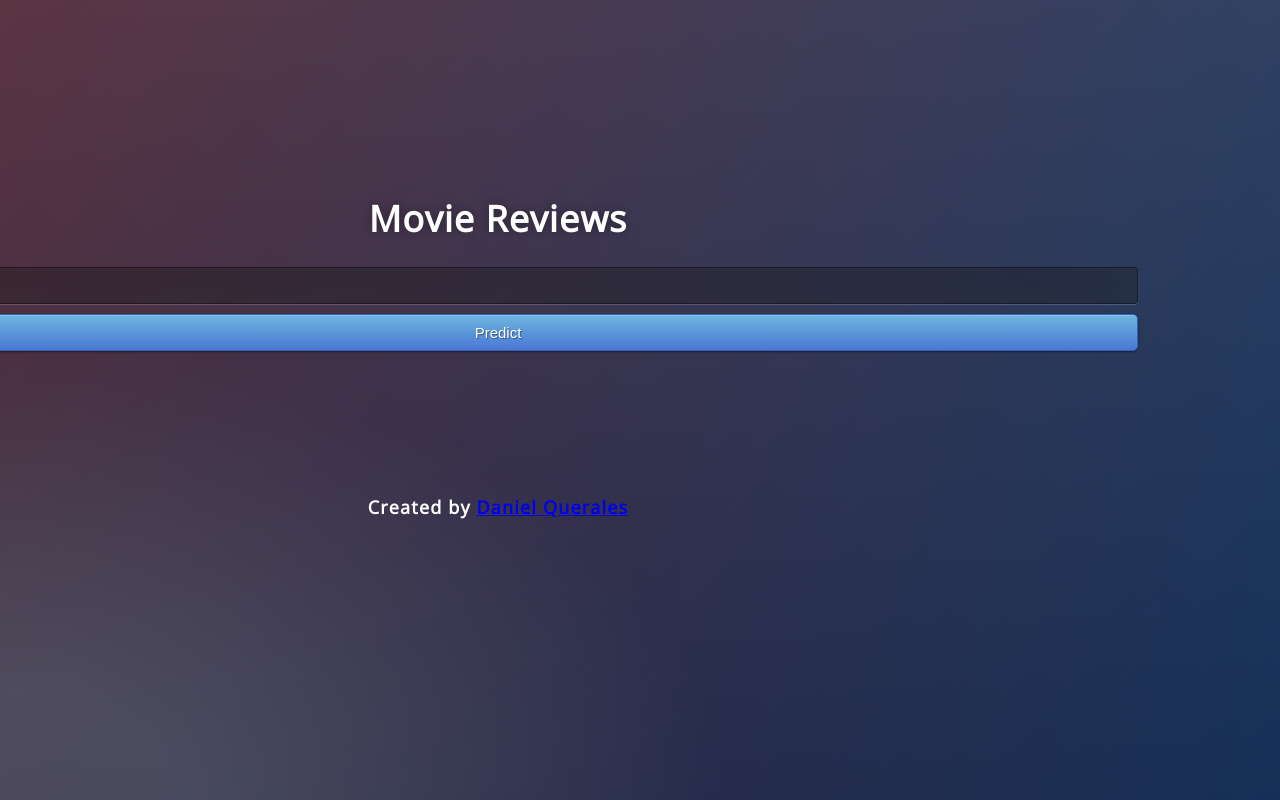
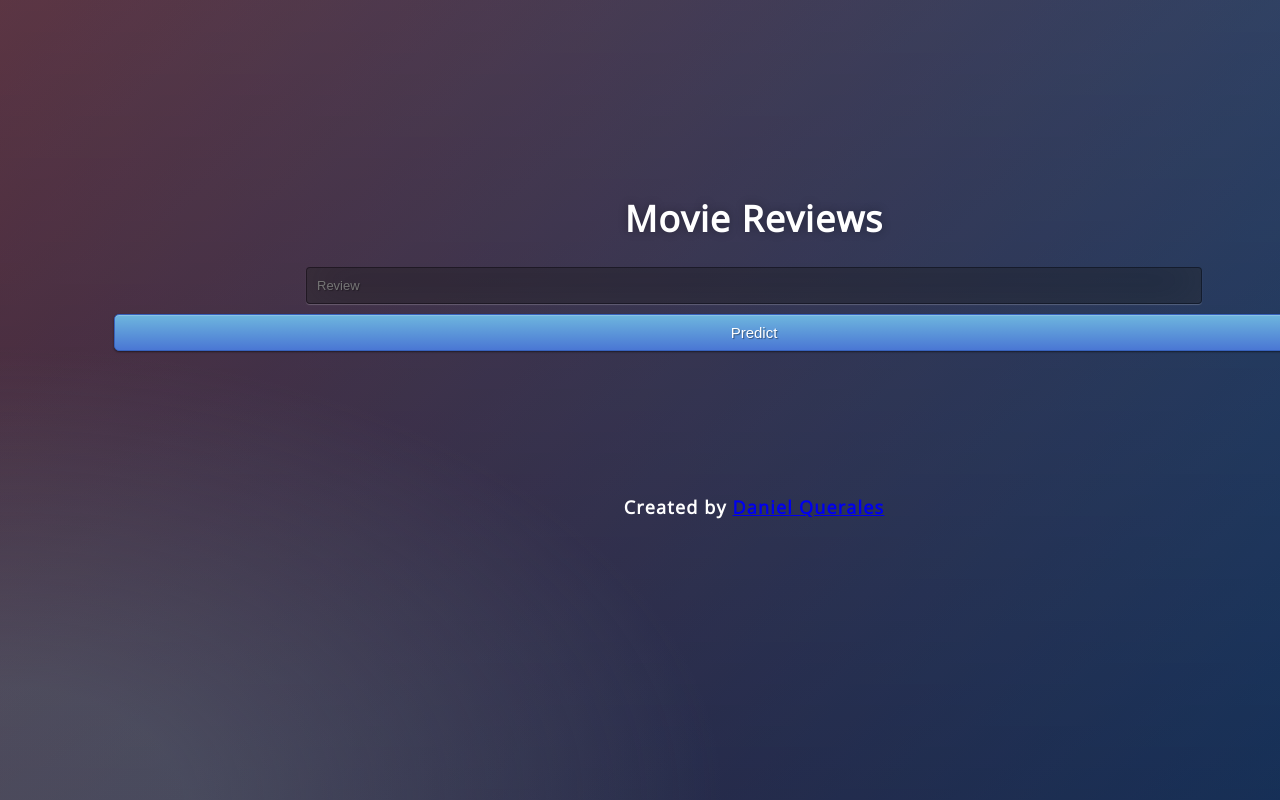
Before and after one commit to dquerales/WebApi, a Flask app: page / in a window 1280 px wide; the page is wider, and only the part inside the window is pictured. Run offline with Flask 2, Linux system fonts and the light colour scheme; parts of the project's set-up code (start-up, migrations or seed data) failed here and were passed over.

Commit message:
fix left margin

```diff
--- a/static/style.css
+++ b/static/style.css
@@ -33,7 +33,7 @@ body {
 .login {
 	position: relative;
 	top: 40%;
-
+	left:20%;
 	margin: -150px 0 0 -150px;
 	width:100%;
 	height:400px;
@@ -42,7 +42,7 @@ body {
 .login h1 { color: #fff; text-shadow: 0 0 10px rgba(0,0,0,0.3); letter-spacing:1px; text-align:center; }
 
 input {
-	width: 100%;
+	width: 70%;
 	margin-bottom: 10px;
 	background: rgba(0,0,0,0.3);
 	border: none;
```
